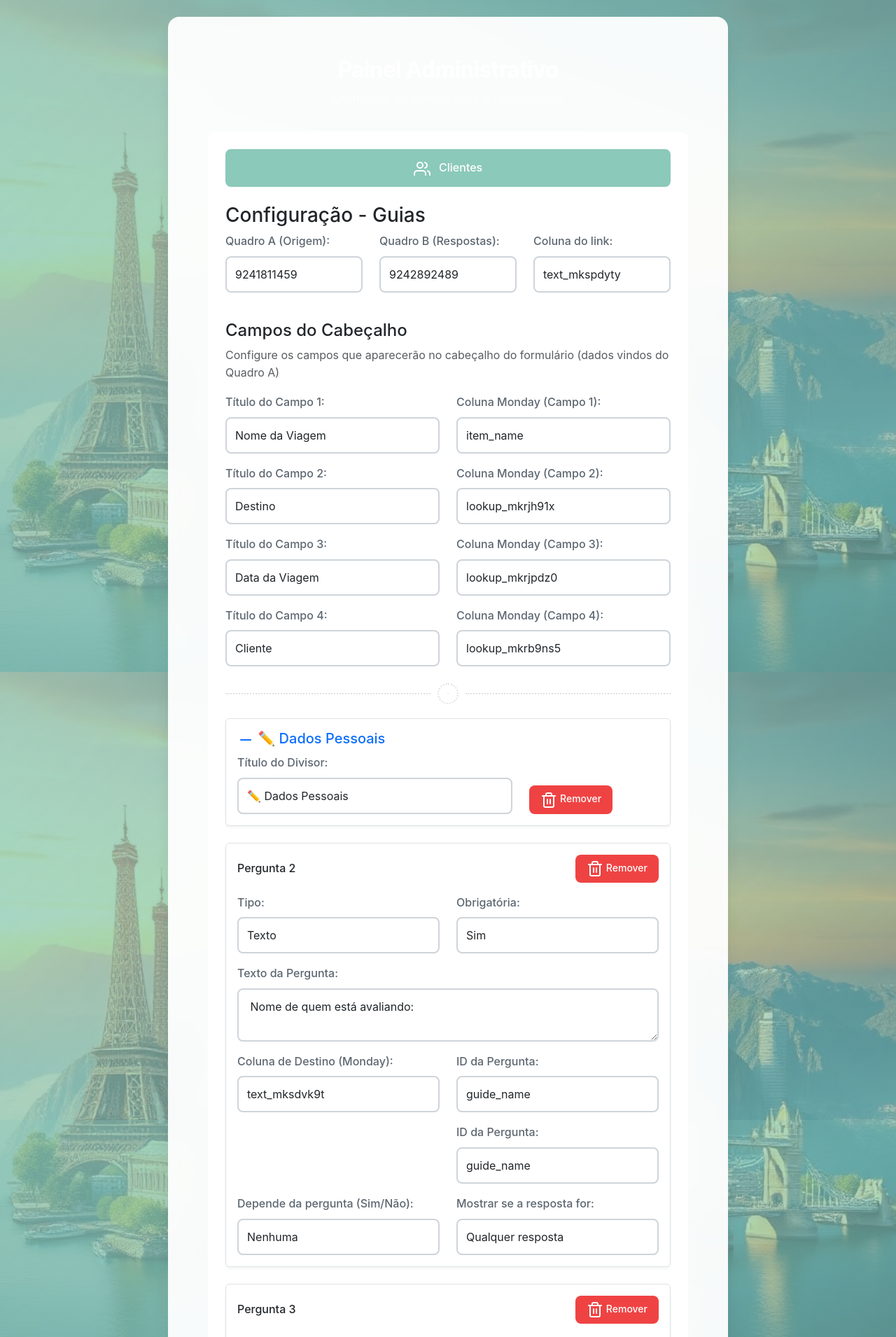
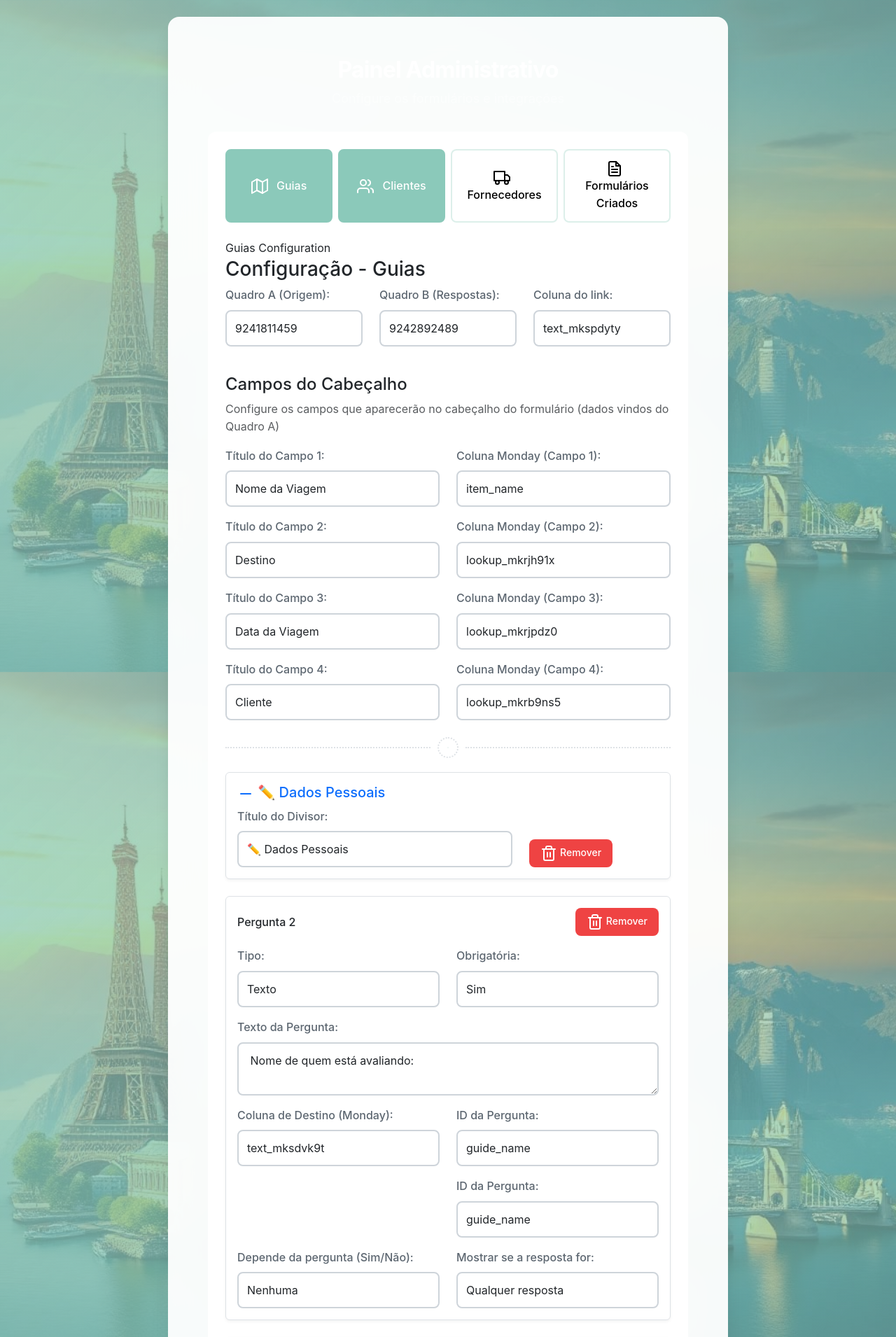
Before and after one commit to ricardocosta23/formularioguias, a Flask app: page /admin in a window 1280 px wide. Shown: the top 1910 px of the page at 70% size. Run offline with Flask 3, Linux system fonts and the light colour scheme.

Commit message:
Update admin.html

```diff
--- a/templates/admin.html
+++ b/templates/admin.html
@@ -11,25 +11,25 @@
 
     <div class="admin-section">
         <div class="form-type-tabs">
-          <!--<button type="button" class="tab-button active" data-tab="guias">
+          <button type="button" class="tab-button active" data-tab="guias">
                 <i data-feather="map" class="me-2"></i>
                 Guias
-            </button>-->
+            </button>
            <button type="button" class="tab-button active" data-tab="clientes">
                 <i data-feather="users" class="me-2"></i>
                 Clientes
             </button>
-         <!-- <button type="button" class="tab-button" data-tab="fornecedores">
+          <button type="button" class="tab-button" data-tab="fornecedores">
                 <i data-feather="truck" class="me-2"></i>
                 Fornecedores
             </button>
             <button type="button" class="tab-button" data-tab="forms">
                 <i data-feather="file-text" class="me-2"></i>
                 Formulários Criados
-            </button>-->
+            </button>
         </div>
 
-        <!-- Guias Configuration -->
+        Guias Configuration
         <div id="guias-config" class="config-form active">
             <h3>Configuração - Guias</h3>
             <div class="row">
```
